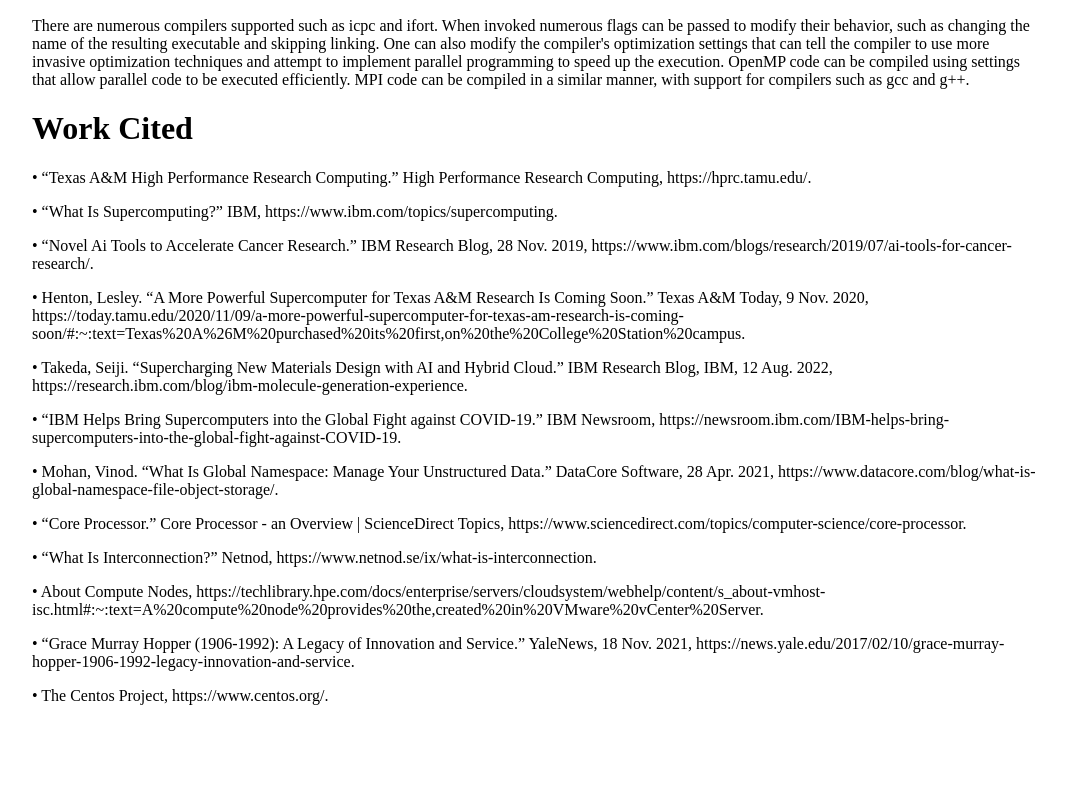
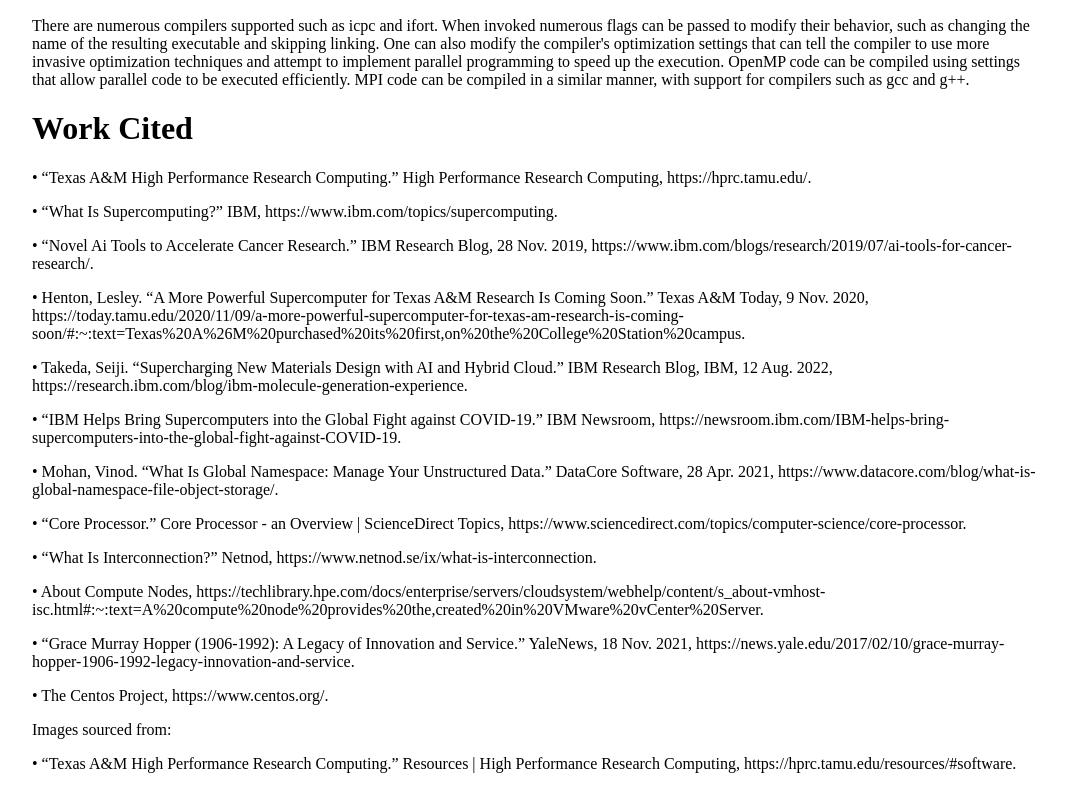
Before and after one commit to LuisM-M/csce313EC, a plain HTML site: page index.html in a window 1280 px wide. Shown: the part 6622-7411 px from the top of the page, without its empty margins (104-1170 px from the left). Before the commit the page ends 7343 px from the top, so only its background shows below. Drawn offline with Linux system fonts and the light colour scheme.

Commit message:
reformat

```diff
--- a/index.html
+++ b/index.html
@@ -172,5 +172,7 @@
         <p> &bull; About Compute Nodes, https://techlibrary.hpe.com/docs/enterprise/servers/cloudsystem/webhelp/content/s_about-vmhost-isc.html#:~:text=A%20compute%20node%20provides%20the,created%20in%20VMware%20vCenter%20Server. </p>
         <p> &bull; “Grace Murray Hopper (1906-1992): A Legacy of Innovation and Service.” YaleNews, 18 Nov. 2021, https://news.yale.edu/2017/02/10/grace-murray-hopper-1906-1992-legacy-innovation-and-service. </p>
         <p> &bull; The Centos Project, https://www.centos.org/. </p>
+        <p>Images sourced from:</p>
+        <p> &bull; “Texas A&amp;M High Performance Research Computing.” Resources | High Performance Research Computing, https://hprc.tamu.edu/resources/#software.</p>
     </body>
 </html>
```
